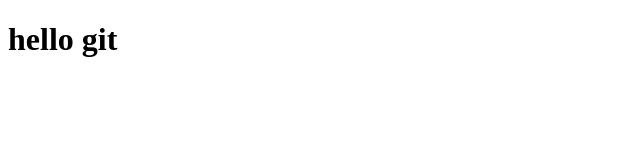
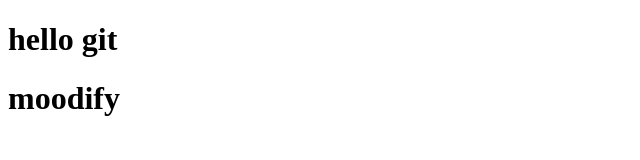
Before and after one commit to farimasaberi82-del/gitprojectone, a plain HTML site: page index.html in a window 1280 px wide. Shown: the whole page, without its empty margins (0-640 px from the left). Drawn offline with Linux system fonts and the light colour scheme.

Commit message:
added style.css

```diff
--- a/index.html
+++ b/index.html
@@ -7,6 +7,6 @@
 </head>
 <body>
   <h1>hello git</h1>
-
+  <h1>moodify</h1>
 </body>
 </html>
--- /dev/null
+++ b/style.css
@@ -0,0 +1,3 @@
+body{
+
+}
```
